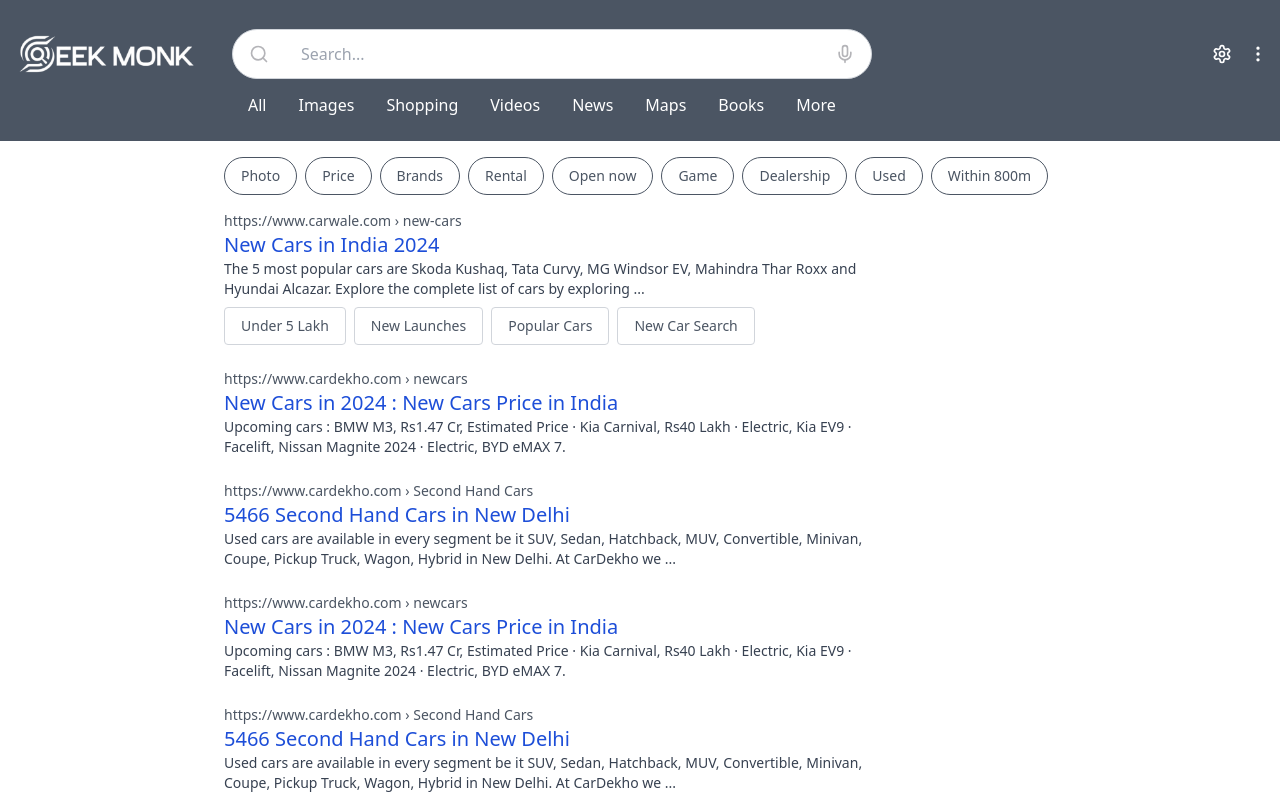
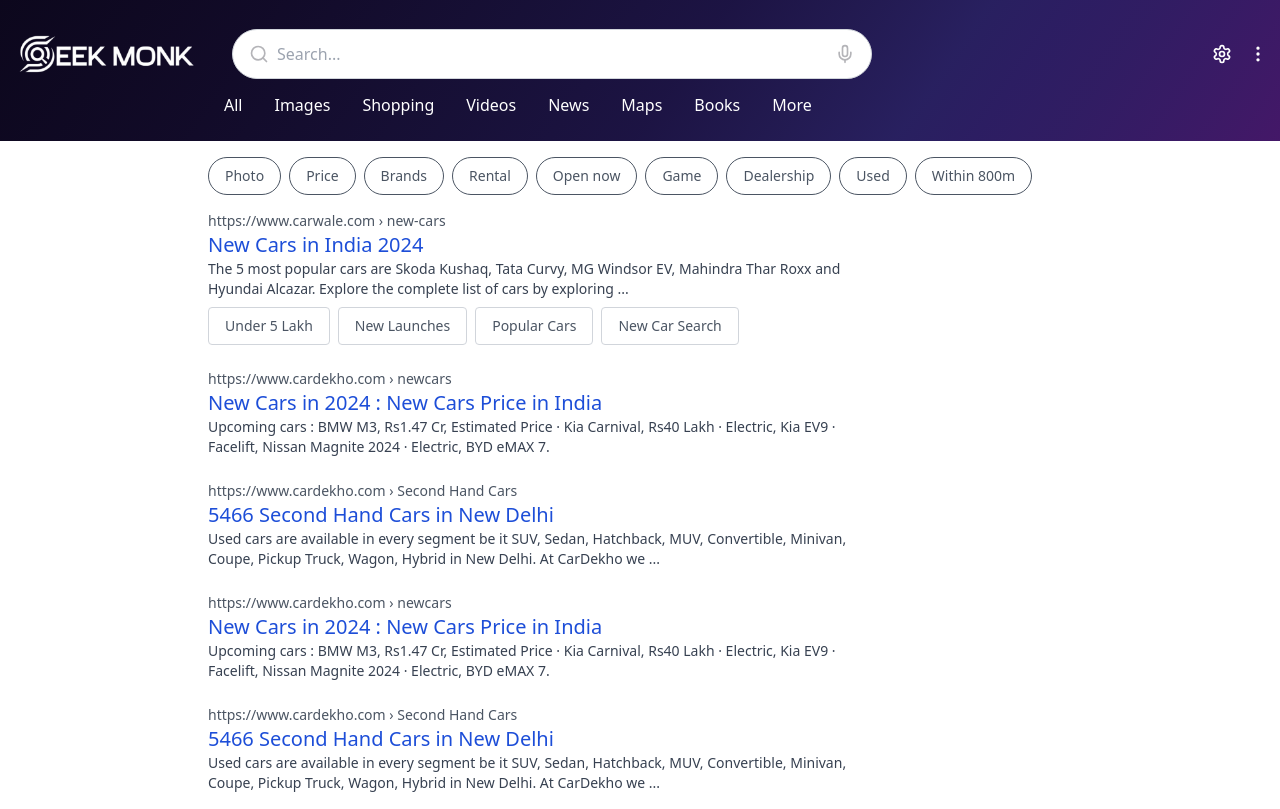
Before and after one commit to tosgitsystem/search-engine, a Next.js app: page /searchpage in a window 1280 px wide. Built offline with nearby package versions, Linux system fonts and the light colour scheme.

Commit message:
fixed the UI structure and search box

```diff
--- a/app/globals.css
+++ b/app/globals.css
@@ -20,7 +20,7 @@
 }
 
 
-.bg-services-gradient{
+.bg-gradient{
   background-image: linear-gradient(
     180deg,
     hsl(248deg 61% 12%) 0%,
--- a/app/layout.tsx
+++ b/app/layout.tsx
@@ -27,7 +27,7 @@ export default function RootLayout({
   return (
     <html lang="en">
       <body
-        className={`${geistSans.variable} ${geistMono.variable} antialiased bg-services-gradient custom-scrollbar`}
+        className={`${geistSans.variable} ${geistMono.variable} antialiased bg-gradient custom-scrollbar`}
       >
         {/* <NavBar/> */}
         {children}
--- a/src/components/searching/Largeheader.tsx
+++ b/src/components/searching/Largeheader.tsx
@@ -4,7 +4,7 @@ import { Nav } from "./Nav";
 
 export const LargeHeader = () => {
   return (
-    <div className="overflow-hidden">
+    <div className="">
       {/* Settings and More Vertical Icons for Small Screens */}
       <div className="absolute top-2 right-2 my-2 flex space-x-4 md:hidden">
         <Settings className="h-5 w-5 text-white" />
@@ -12,7 +12,7 @@ export const LargeHeader = () => {
       <div className="absolute top-2 left-2 my-2 flex space-x-4 md:hidden">
         <MoreVertical className="h-5 w-5 text-white" />
       </div>
-      <div className=" h-auto bg-gray-600 md:block flex flex-col md:items-center md:mt-0 -mt-6 ">
+      <div className=" h-auto bg-main-gradient md:block flex flex-col md:items-center md:mt-0 -mt-6 ">
         <Header />
         <div className="md:px-52 lg:px-52 py-4 -mt-5 md:-mt-10 ">
           <Nav />
--- a/src/components/searching/Main.tsx
+++ b/src/components/searching/Main.tsx
@@ -15,7 +15,7 @@ interface MainProps {
 
 export const Main: React.FC<MainProps> = ({ searchResults }) => {
   return (
-    <main className="container mx-auto px-4 py-4">
+    <main className="container mx-auto px-3 md:pr-4 md:px-0 py-4">
       <div className="flex gap-2 overflow-x-auto whitespace-nowrap scroll-smooth mb-4">
         {['Photo', 'Price', 'Brands', 'Rental', 'Open now', 'Game', 'Dealership', 'Used', 'Within 800m'].map((filter) => (
           <Button key={filter} variant="outline" size="sm" className="rounded-full">
--- a/src/components/searching/Nav.tsx
+++ b/src/components/searching/Nav.tsx
@@ -1,19 +1,22 @@
 // src/components/Nav.tsx
+import Link from 'next/link';
 import React from 'react';
 
 export const Nav: React.FC = () => {
   return (
-    <nav className="bg-gray-600">
-      <div className="container mx-auto px-6 py-2 flex overflow-x-auto scroll-smooth whitespace-nowrap">
+    <nav className="">
+      <div className="container relative mx-auto px-0  md:px-6 md:pl-0 py-2 flex overflow-x-auto scroll-smooth whitespace-nowrap z-10">
         {['All', 'Images', 'Shopping', 'Videos', 'News', 'Maps', 'Books'].map((item) => (
           <div
             key={item}
-            className="text-white cursor-pointer hover:text-black transition-colors px-4"
+            className="text-white cursor-pointer hover:text-blue-400 transition-colors px-4"
           >
-            {item}
+            <Link href="#" className='text-white transition-colors hover:text-blue-400 cursor-pointer '>{item}</Link>
+{/*
+            {item} */}
           </div>
         ))}
-        <div className="text-white cursor-pointer hover:text-black transition-colors px-4">
+        <div className="text-white cursor-pointer hover:text-blue-400 transition-colors px-4">
           More
         </div>
       </div>
--- a/src/components/searching/searchbar.tsx
+++ b/src/components/searching/searchbar.tsx
@@ -108,7 +108,7 @@ const SearchBar = forwardRef<SearchBarHandle, SearchBarProps>(
 
     // Speech-to-text logic
     const SpeechRecog = () => {
-      const SpeechRecognition = (window as any).SpeechRecognition || (window as any).webkitSpeechRecognition;
+      const SpeechRecognition = (window).SpeechRecognition || (window).webkitSpeechRecognition;
       if (!SpeechRecognition) {
         setError('Speech recognition not supported in this browser');
         return;
@@ -134,7 +134,7 @@ const SearchBar = forwardRef<SearchBarHandle, SearchBarProps>(
         setListening(false);
       };
 
-      recognition.onresult = (event: any) => {
+      recognition.onresult = (event) => {
         const transcript = event.results[0][0].transcript;
         setQuery(transcript); // Update the input with speech result
       };
@@ -163,7 +163,7 @@ const SearchBar = forwardRef<SearchBarHandle, SearchBarProps>(
             type="text"
             value={query}
             onChange={handleChange}
-            className={`w-full pl-12 pr-10 py-2 focus:outline-none focus:border-blue-500 ${listening ? 'placeholder-blue-500' : 'placeholder-gray-400'}`}
+            className={`w-full pl-6 pr-10 py-2 focus:outline-none focus:border-blue-500 ${listening ? 'placeholder-blue-500' : 'placeholder-gray-400'}`}
             placeholder={listening ? 'Listening...' : 'Search...'}
           />
 
@@ -186,7 +186,7 @@ const SearchBar = forwardRef<SearchBarHandle, SearchBarProps>(
         {error && <div className="text-sm text-red-500 mt-1">{error}</div>}
 
         {showSuggestions && (
-          <ul className="absolute top-full left-0 w-full md:w-[50vw] bg-white border border-gray-300 rounded-b-lg shadow-lg z-[1000] custom-scrollbar max-h-[300px] mt-1 overflow-y-auto">
+          <ul className="absolute top-full left-0 w-full md:w-[50vw] bg-white border border-gray-300 rounded-lg shadow-lg z-[1000] custom-scrollbar max-h-[300px] mt-1 overflow-y-auto">
             {filteredSuggestions.length > 0 ? (
               filteredSuggestions.map((suggestion, index) => (
                 <li
```
